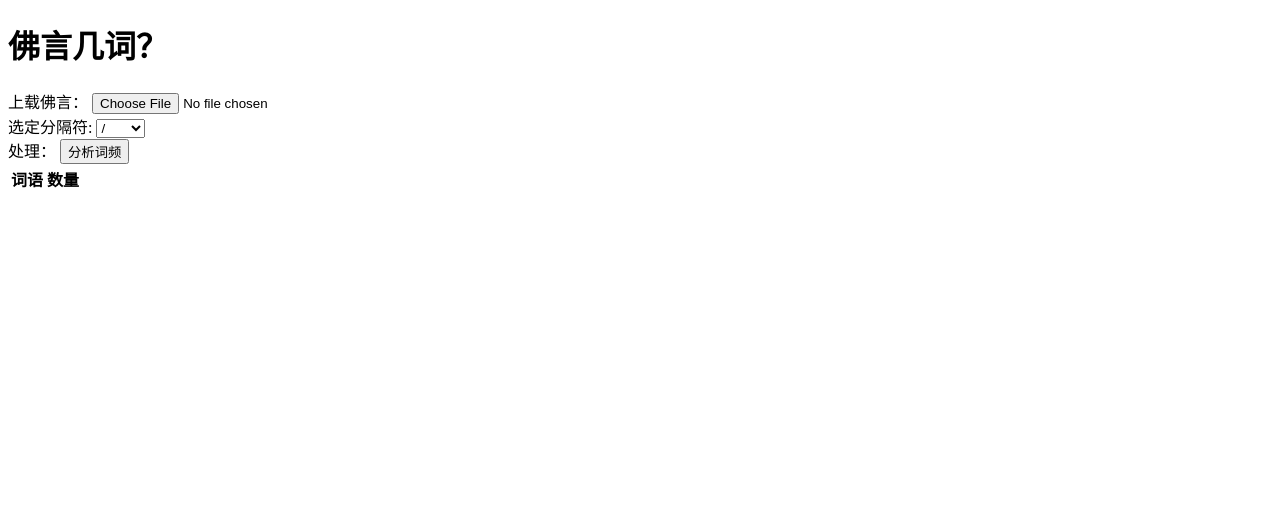
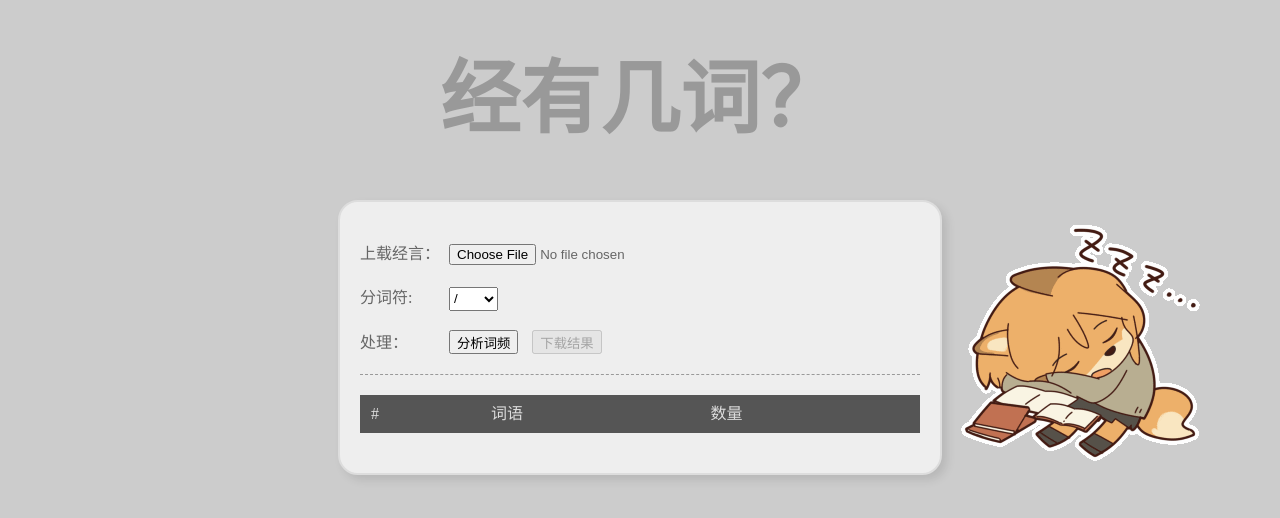
Before and after one commit to konrumi/SutraWords, a website: page public/index.html in a window 1280 px wide. Drawn offline with Linux system fonts and the light colour scheme.

Commit message:
:sparkles: add styles

```diff
--- a/public/index.html
+++ b/public/index.html
@@ -5,7 +5,7 @@
   <meta http-equiv="X-UA-Compatible" content="IE=edge,chrome=1">
   <meta name="viewport" content="width=device-width">
 
-    <title>Buddha Word</title>
+  <title>Sutra Words</title>
 
   <link rel="stylesheet" href="./static/index.css">
   <!--[if lt IE 9]>
@@ -14,35 +14,38 @@
 </head>
 
 <body>
-<h1>佛言几词？</h1>
 
-<div>
-    <label>
-        上载佛言：
-        <input type="file" id="fileInput" accept="text/plain,.txt">
-    </label>
+<h1 class="title">经有几词？</h1>
+
+<div class="content">
+  <div class="content-row">
+    <label for="fileInput" class="content-label">上载经言：</label>
+    <input id="fileInput" class="content-component" type="file" accept="text/plain,.txt">
   </div>
 
-<div>
-    <label>
-        选定分隔符:
-        <select value="/" id="dividerSelect">
-            <option value="/">/</option>
+  <div class="content-row">
+    <label for="dividerSelect" class="content-label">分词符:</label>
+    <select id="dividerSelect" class="content-component">
+      <option value="/" selected>/</option>
       <option value=",">,</option>
       <option value=" ">空格</option>
     </select>
-    </label>
   </div>
 
-<div>
-    <label>处理：</label>
-    <button id="submitButton">分析词频</button>
+  <div class="content-row">
+    <label for="submitButton" class="content-label">处理：</label>
+    <button id="submitButton" class="content-component">分析词频</button>
+    <button id="downloadButton" class="content-component" disabled>下载结果</button>
   </div>
 
-<div>
+  <div class="result-row">
+    <hr>
+
+    <div class="result-container">
       <table id="resultTable" aria-label="结果">
         <thead>
         <tr>
+          <th scope="col">#</th>
           <th scope="col">词语</th>
           <th scope="col">数量</th>
         </tr>
@@ -50,6 +53,15 @@
         <tbody></tbody>
       </table>
     </div>
+  </div>
+
+  <div id="fox" class="fox">
+    <img src="./static/f00.gif" alt="fox" style="display: none">
+    <img src="./static/f01.gif" alt="fox" style="display: none">
+    <img src="./static/f02.gif" alt="fox" style="display: none">
+    <img src="./static/f03.gif" alt="fox" style="display: none">
+  </div>
+</div>
 
 <script src="./static/util.js"></script>
 <script src="./static/index.js"></script>
--- a/public/static/index.css
+++ b/public/static/index.css
@@ -0,0 +1,161 @@
+/* http://meyerweb.com/eric/tools/css/reset/
+   v2.0 | 20110126
+   License: none (public domain)
+*/
+
+html, body, div, span, applet, object, iframe,
+h1, h2, h3, h4, h5, h6, p, blockquote, pre,
+a, abbr, acronym, address, big, cite, code,
+del, dfn, em, img, ins, kbd, q, s, samp,
+small, strike, strong, sub, sup, tt, var,
+b, u, i, center,
+dl, dt, dd, ol, ul, li,
+fieldset, form, label, legend,
+table, caption, tbody, tfoot, thead, tr, th, td,
+article, aside, canvas, details, embed,
+figure, figcaption, footer, header, hgroup,
+menu, nav, output, ruby, section, summary,
+time, mark, audio, video {
+  margin: 0;
+  padding: 0;
+  border: 0;
+  font-size: 100%;
+  font: inherit;
+  vertical-align: baseline;
+}
+
+/* HTML5 display-role reset for older browsers */
+article, aside, details, figcaption, figure,
+footer, header, hgroup, menu, nav, section {
+  display: block;
+}
+
+body {
+  line-height: 1;
+}
+
+ol, ul {
+  list-style: none;
+}
+
+blockquote, q {
+  quotes: none;
+}
+
+blockquote:before, blockquote:after,
+q:before, q:after {
+  content: '';
+  content: none;
+}
+
+table {
+  border-collapse: collapse;
+  border-spacing: 0;
+}
+
+/* Main */
+
+html,
+body {
+  color: #666;
+  background: #ccc;
+}
+
+.title {
+  width: 600px;
+  margin: 60px auto;
+  color: #999;
+  text-align: center;
+  font-family: "Microsoft YaHei", sans-serif;
+  font-weight: 700;
+  font-size: 80px;
+}
+
+.content {
+  position: relative;
+  width: 560px;
+  padding: 20px;
+  margin: 0 auto;
+  font-size: 16px;
+  background: #eee;
+  border: 2px solid #ddd;
+  border-radius: 20px;
+  box-shadow: 5px 5px 10px rgba(0, 0, 0, .1);
+}
+
+.content > div {
+  margin: 20px 0;
+}
+
+.content label {
+  display: inline-block;
+  width: 80px;
+}
+
+.content input,
+.content select,
+.content button {
+  height: 24px;
+  margin: 0 5px;
+  cursor: pointer;
+}
+
+.content hr {
+  height: 0;
+  margin: 20px 0;
+  border: none;
+  border-bottom: 1px dashed #999;
+}
+
+.content .content-row {
+  height: 24px;
+  line-height: 24px;
+}
+
+.result-container {
+  max-height: 432px;
+  overflow: auto;
+}
+
+.result-container table {
+  width: 100%;
+}
+
+.result-container table th {
+  color: #ddd;
+  text-align: left;
+  background: #555;
+}
+
+.result-container table th,
+.result-container table td {
+  padding: 10px;
+  font-size: 16px;
+  line-height: 16px;
+  border: 1px solid #555;
+  cursor: cell;
+}
+
+.result-container table tr:hover {
+  background-color: #fff;
+}
+
+.result-container table .table-key {
+  font-family: SimSun, serif;
+}
+
+.result-container table .table-value {
+  font-family: Consolas, monospace;
+}
+
+.fox {
+  position: absolute;
+  top: 0;
+  right: -260px;
+}
+
+.fox img {
+  display: block;
+  width: 240px;
+  height: 240px;
+}
--- a/public/static/index.js
+++ b/public/static/index.js
@@ -7,22 +7,38 @@
   const eleFileInput = document.getElementById('fileInput')
   const eleDividerSelect = document.getElementById('dividerSelect')
   const eleSubmitButton = document.getElementById('submitButton')
+  const eleDownloadButton = document.getElementById('downloadButton')
   const eleResultTable = document.getElementById('resultTable')
   const eleResultContainer = eleResultTable.getElementsByTagName('tbody')[0]
+  const eleFox = document.getElementById('fox')
+  const eleFoxImgs = eleFox.getElementsByTagName('img')
 
   // File reader
   eleFileInput.addEventListener('change', function (event) {
+    setFox(1)
     file = event.target.files[0]
 
     // Check Files
     if (!file) {
-      alert('请上传单个文本文件。')
+      alert('文件不符合规范，请上传单个文本文件。')
+      file = null
+      text = ''
+      eleResultContainer.innerHTML = ''
+      eleDownloadButton.disabled = true
+      eleDownloadButton.onclick = null
+      setFox(0)
       return
     }
 
     // Check FileReader
     if (!FileReader) {
-      alert('环境不支持读取文件，请使用 Chrome 7+ / Edge 12+ / Firefox 4+ 等浏览器。')
+      alert('当前环境不支持读取文件，请使用 Chrome 7+ / Edge 12+ / Firefox 4+ 等浏览器。')
+      file = null
+      text = ''
+      eleResultContainer.innerHTML = ''
+      eleDownloadButton.disabled = true
+      eleDownloadButton.onclick = null
+      setFox(0)
       return
     }
 
@@ -40,6 +56,18 @@
 
   // Submit process
   eleSubmitButton.addEventListener('click', function () {
+    setFox(2)
+    eleResultContainer.innerHTML = ''
+    eleDownloadButton.disabled = true
+    eleDownloadButton.onclick = null
+
+    // Check text
+    if (text.length === 0) {
+      alert('解析文本为空。')
+      setFox(0)
+      return
+    }
+
     let divider = eleDividerSelect.value
     let textArray = text.split(divider)
 
@@ -61,7 +89,7 @@
       const worker = new Worker('./static/worker.js')
 
       worker.onmessage = function (e) {
-        renderResult(e.data)
+        generateResult(e.data)
       }
 
       worker.postMessage({
@@ -69,25 +97,32 @@
       })
     } else {
       // use main thread
-      renderResult(window._util.processText(data.textArray))
+      generateResult(window._util.processText(data.textArray))
     }
   }
 
-  // Render result
-  function renderResult (result) {
+  // Generate result
+  function generateResult (result) {
     let resultHTML = ''
     let resultDownloadData = '\ufeff'
 
-    resultDownloadData += `词语,数量\r\n`
-    result.forEach(function (currentData) {
-      resultHTML += `<tr><td>${currentData.word}</td><td>${currentData.count}</td></tr>`
-      resultDownloadData += `${currentData.word},${currentData.count}\r\n`
+    resultDownloadData += `#,词语,数量\r\n`
+    result.forEach(function (currentData, index) {
+      resultHTML += `<tr><td class="table-value">${index + 1}</td><td class="table-key">${currentData.word}</td><td class="table-value">${currentData.count}</td></tr>`
+      resultDownloadData += `${index + 1},${currentData.word},${currentData.count}\r\n`
     })
 
     eleResultContainer.innerHTML = resultHTML
-    saveCsv(resultDownloadData)
+
+    eleDownloadButton.disabled = false
+    eleDownloadButton.onclick = function () {
+      saveCsv(resultDownloadData)
+    }
+
+    setFox(3)
   }
 
+  // Save files
   function saveCsv (data) {
     let a = document.createElement('a')
     let blob = new Blob([data], { type: 'text/csv;charset=utf-8;' })
@@ -101,4 +136,17 @@
     document.body.removeChild(a)
   }
 
+  // Set fox status
+  function setFox (status) {
+    let activeFox = eleFoxImgs[status]
+    Array.prototype.forEach.call(eleFoxImgs, function (ele) {
+      ele.style.display = 'none'
+    })
+
+    if (activeFox) {
+      activeFox.style.display = 'block'
+    }
+  }
+  setFox(0)
+
 })()
```
Also changed, not shown: public/static/f00.gif (added), public/static/f01.gif (added), public/static/f02.gif (added), public/static/f03.gif (added). Lines whose indentation alone changed are shown as unchanged.
